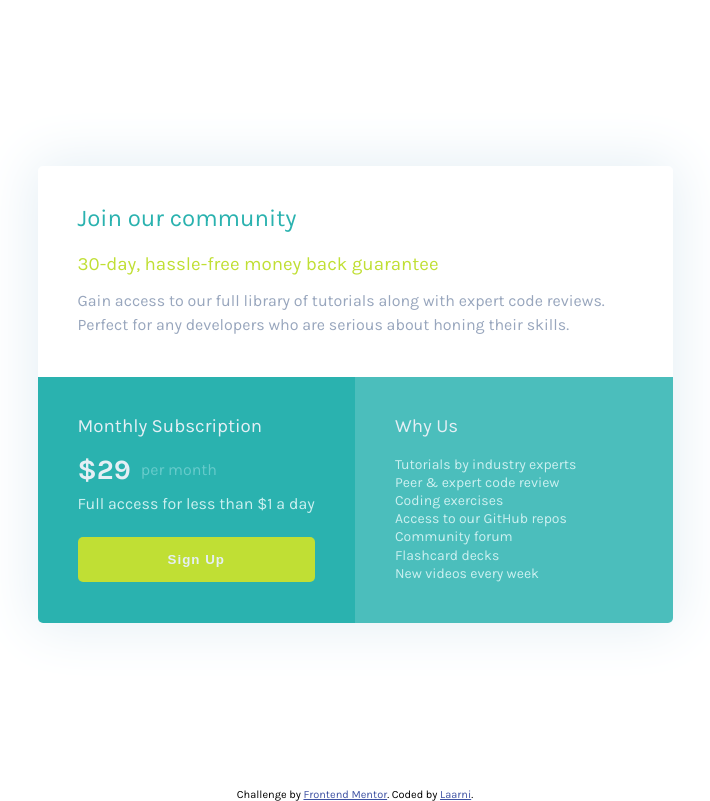
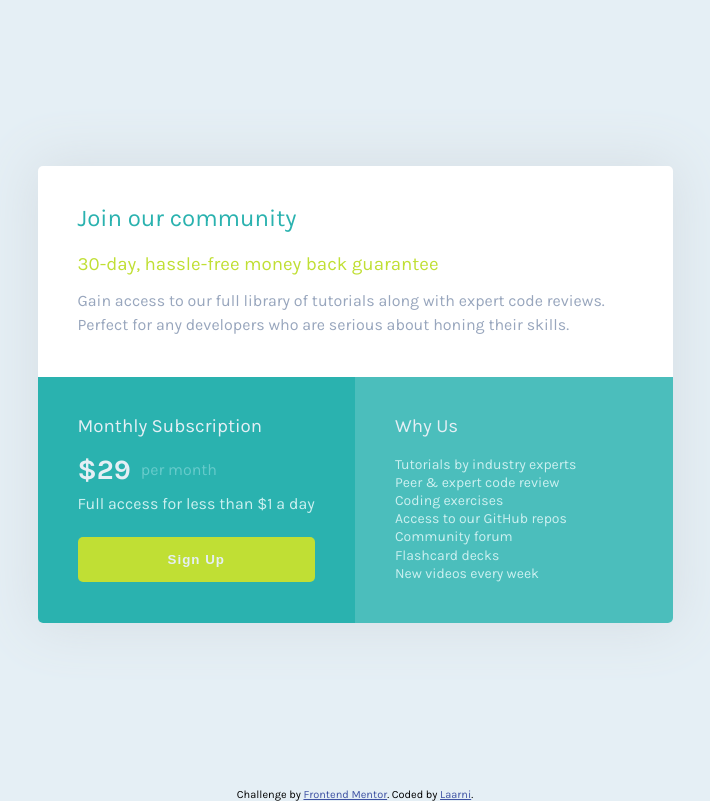
Before and after one commit to laarnib/single-price-grid-component-master, a plain HTML site: page index.html in a window 1280 px wide. Shown: the whole page, without its empty margins (285-995 px from the left). Drawn offline with Linux system fonts and the light colour scheme.

Commit message:
Added background color to body and modified color of box shadow.

```diff
--- a/css/styles.css
+++ b/css/styles.css
@@ -59,6 +59,7 @@ body {
     min-height: 100vh;
     display: flex;
     flex-direction: column;
+    background-color:hsl(204, 43%, 93%);
 }
 
 .main-container {
@@ -68,7 +69,7 @@ body {
     margin: auto;
     display: flex;
     flex-direction: column;
-    box-shadow: 0 0 55px 5px hsl(204, 43%, 93%);
+    box-shadow: 0 0 55px 5px hsl(206, 21%, 87%);
     border-radius: 5px;
 }
 
```
